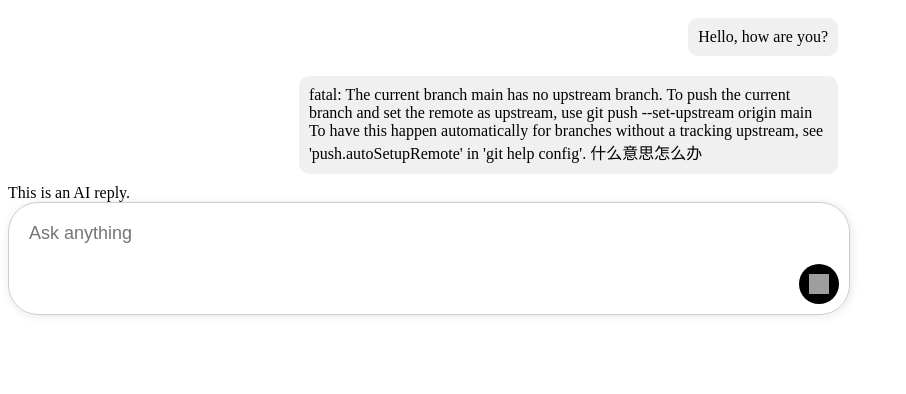
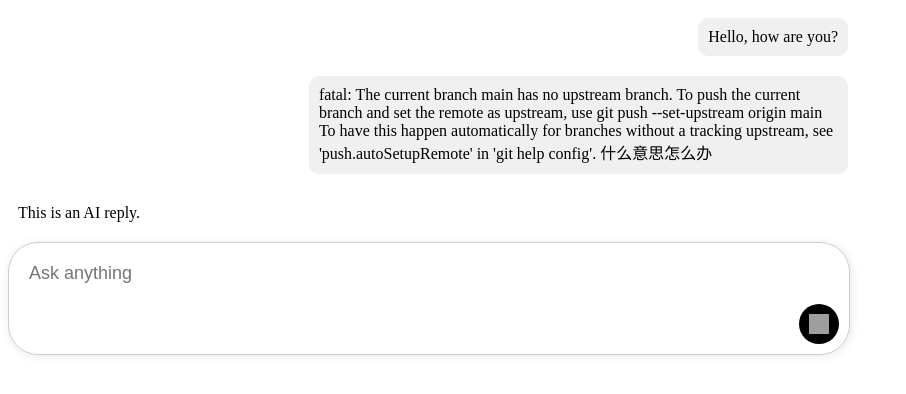
Before and after one commit to shaobai-li/daily-assistant, a React (Vite) app in the folder frontend/: page / in a window 1280 px wide. Shown: the top 394 px of the page, without its empty margins (0-906 px from the left). Built offline with nearby package versions, Linux system fonts and the light colour scheme; grey boxes are pictures that could not be loaded.

Commit message:
fix(frontend): rename .user_message_bubble to .ai-message-bubble and set background to white

```diff
--- a/frontend/src/components/AIMessage.css
+++ b/frontend/src/components/AIMessage.css
@@ -3,8 +3,9 @@
     justify-content: flex-start;
 }
 
-.user-message-bubble {
-    background-color: #f0f0f0;
+.ai-message-bubble {
+    background-color: #ffffff;
     padding: 10px;
     margin: 10px;
+    margin-left: 0;
 }
```
